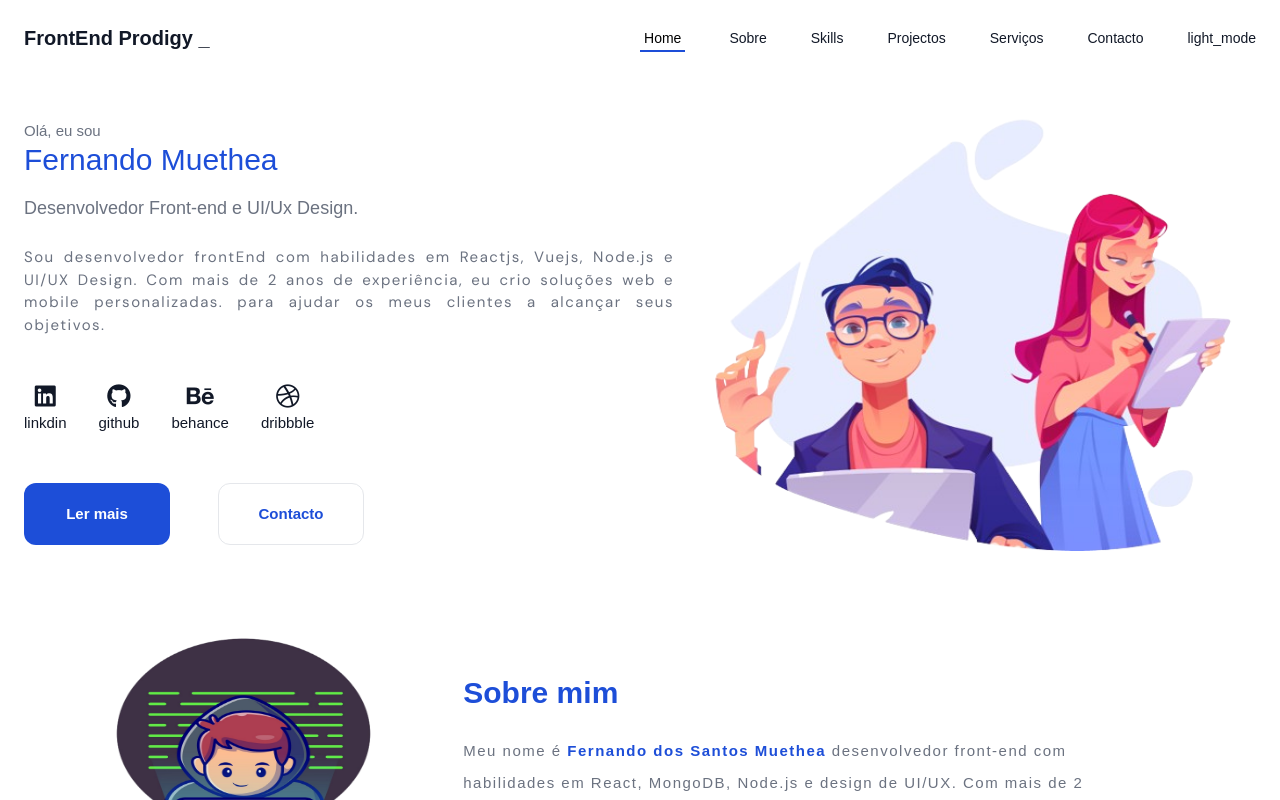
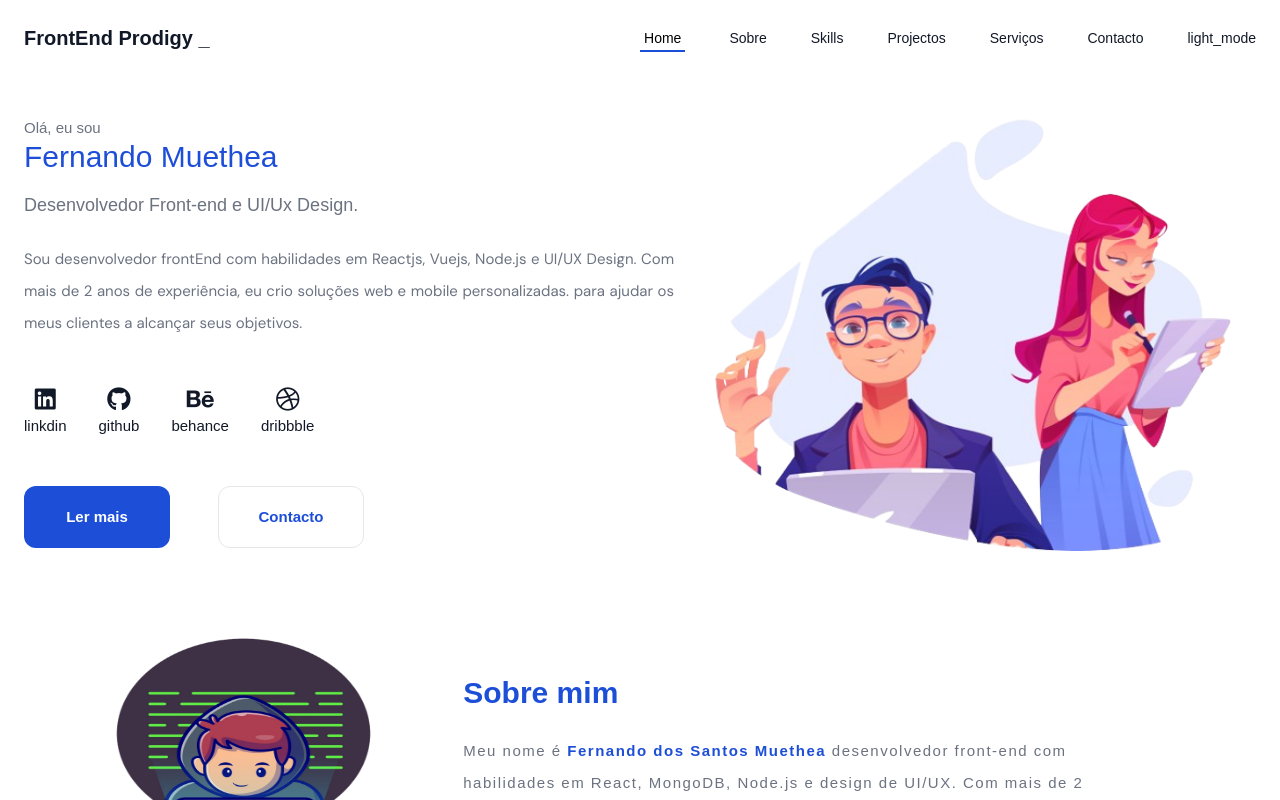
Before and after one commit to theablade/PortfolioDev, a Vue app: page / in a window 1280 px wide. Shown: the top 800 px of the page. Built offline with nearby package versions, Linux system fonts and the light colour scheme.

Commit message:
update fonte

```diff
--- a/src/assets/main.css
+++ b/src/assets/main.css
@@ -9,6 +9,7 @@
   src: url('@/assets/fonts/DMSans-VariableFont_opsz,wght.ttf') format('truetype');
   font-weight: normal;
   font-style: normal;
+  font-display: swap;
 }
 
 body {
--- a/src/views/HomeView.vue
+++ b/src/views/HomeView.vue
@@ -19,7 +19,7 @@
 
         </p>
         <div class="contant">
-          <p class=" lg:w-[650px] text-justify mt-6 text-gray-500 tracking-widest font-dm-sans">Sou
+          <p class=" lg:w-[650px] text-justify mt-6 text-gray-500 leading-8  font-dm-sans">Sou
             desenvolvedor
             frontEnd com habilidades em
             Reactjs,
```
